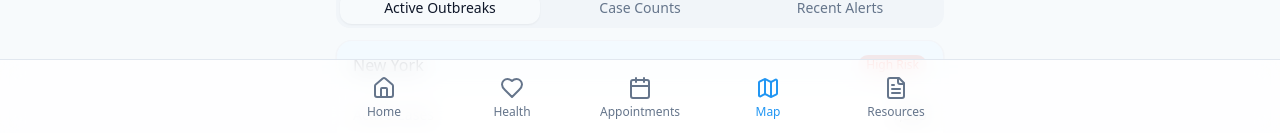
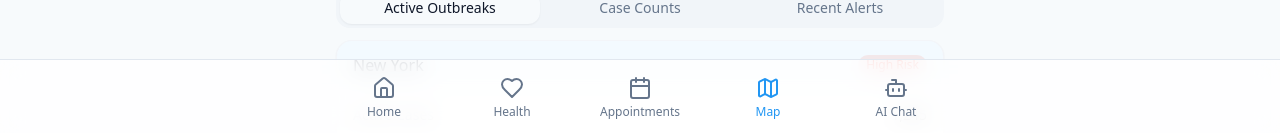
Before and after one commit to t-r-a-c-y/pandemic-ui-navigator, a React (Vite) app: page /map in a window 1280 px wide. Shown: the part 664-797 px from the top of the page. Built offline with nearby package versions, Linux system fonts and the light colour scheme.

Commit message:
Replace resource nav with AI chat
Replaced the resource navigation item with an AI chat feature for health inquiries.

```diff
--- a/src/components/BottomNav.tsx
+++ b/src/components/BottomNav.tsx
@@ -1,7 +1,7 @@
 
 import React from 'react';
 import { NavLink, useLocation } from 'react-router-dom';
-import { Home, Heart, Calendar, Map, FileText } from 'lucide-react';
+import { Home, Heart, Calendar, Map, Bot } from 'lucide-react';
 
 const BottomNav: React.FC = () => {
   const location = useLocation();
@@ -17,7 +17,7 @@ const BottomNav: React.FC = () => {
         <NavItem to="/health" icon={<Heart size={24} />} label="Health" />
         <NavItem to="/appointments" icon={<Calendar size={24} />} label="Appointments" />
         <NavItem to="/map" icon={<Map size={24} />} label="Map" />
-        <NavItem to="/resources" icon={<FileText size={24} />} label="Resources" />
+        <NavItem to="/health-assistant" icon={<Bot size={24} />} label="AI Chat" />
       </div>
     </nav>
   );
```
